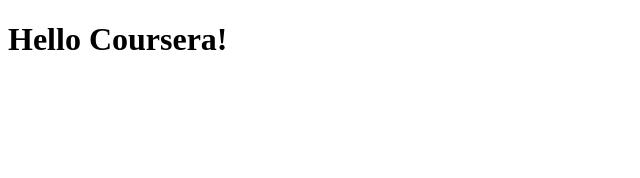
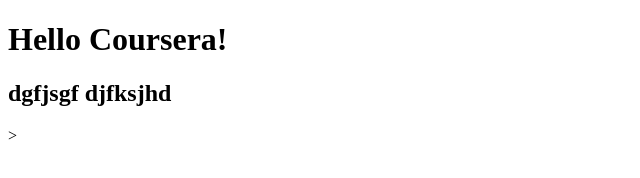
Before and after one commit to mary-kur/coursera-2week, a plain HTML site: page site/index.html in a window 1280 px wide. Shown: the whole page, without its empty margins (0-640 px from the left). Drawn offline with Linux system fonts and the light colour scheme.

Commit message:
Small addition

```diff
--- a/site/index.html
+++ b/site/index.html
@@ -5,5 +5,6 @@
 </head>
 <body>
 <h1>Hello Coursera!</h1>
+<h2>dgfjsgf djfksjhd </h2>>
 </body>
 </html>
```
